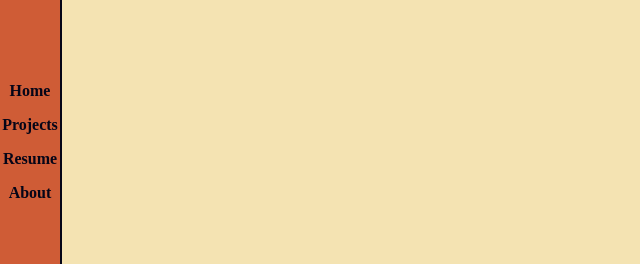
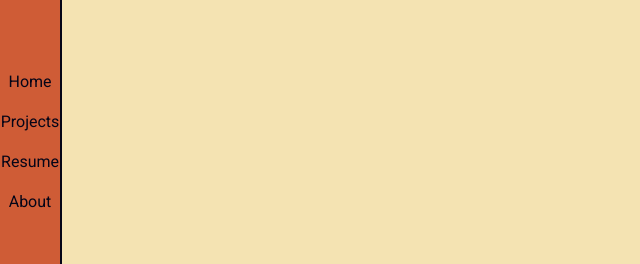
Before and after one commit to bitterhippo/portfolioOne, a React (Vite) app: page / in a window 1280 px wide. Shown: the part 258-522 px from the top of the page, without its empty margins (0-640 px from the left). Built offline with nearby package versions, Linux system fonts and the light colour scheme.

Commit message:
adds additional themes to the types section

```diff
--- a/src/components/SideBar/constants.ts
+++ b/src/components/SideBar/constants.ts
@@ -1,5 +1,5 @@
 export const data = {
-  home: { label: "Home", url: "/home" },
+  home: { label: "Home", url: "/" },
   projects: { label: "Projects", url: "/projects" },
   resume: { label: "Resume", url: "/resume" },
   about: { label: "About", url: "/about" },
--- a/src/components/SideBar/styles.tsx
+++ b/src/components/SideBar/styles.tsx
@@ -26,7 +26,11 @@ export const SidebarContainer = styled.div<SidebarContainerProps>`
 export const StyledLink = styled(Link)`
   text-decoration: none;
   color: ${({ theme }) => theme.colors.background};
-  font-weight: 600;
+  font-family: ${({ theme }) => theme.typography.body.fontFamily};
+  font-size: ${({ theme }) => theme.typography.body.fontSize};
+  line-height: ${({ theme }) => theme.typography.body.lineHeight};
+  font-weight: ${({ theme }) => theme.typography.body.fontWeight};
+  border-radius: ${theme.borderRadius.sm};
 
   &:hover {
     color: ${({ theme }) => theme.colors.textPrimary};
```
Also changed, not shown: src/components/styled.d.ts (+23 -0 lines).
